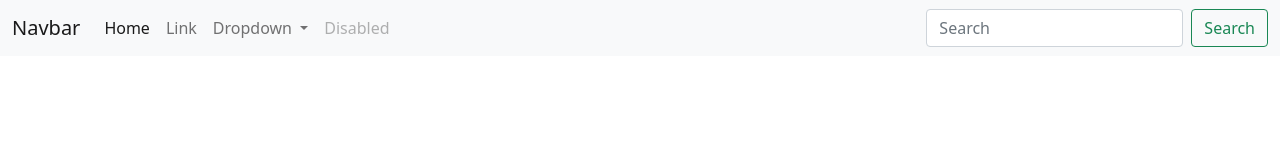
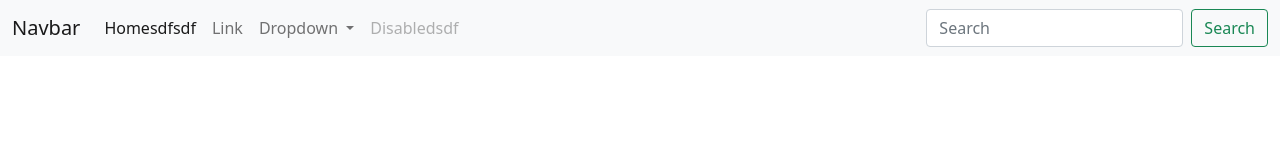
Before and after one commit to 137ranjan/sample-test-repository, a plain HTML site: page index.html in a window 1280 px wide. Drawn offline with nearby package versions, Linux system fonts and the light colour scheme.

Commit message:
Modified Home and Disable

```diff
--- a/index.html
+++ b/index.html
@@ -20,7 +20,7 @@
           <div class="collapse navbar-collapse" id="navbarSupportedContent">
             <ul class="navbar-nav me-auto mb-2 mb-lg-0">
               <li class="nav-item">
-                <a class="nav-link active" aria-current="page" href="#">Home</a>
+                <a class="nav-link active" aria-current="page" href="#">Homesdfsdf</a>
               </li>
               <li class="nav-item">
                 <a class="nav-link" href="#">Link</a>
@@ -37,7 +37,7 @@
                 </ul>
               </li>
               <li class="nav-item">
-                <a class="nav-link disabled" href="#" tabindex="-1" aria-disabled="true">Disabled</a>
+                <a class="nav-link disabled" href="#" tabindex="-1" aria-disabled="true">Disabledsdf</a>
               </li>
             </ul>
             <form class="d-flex">
```
